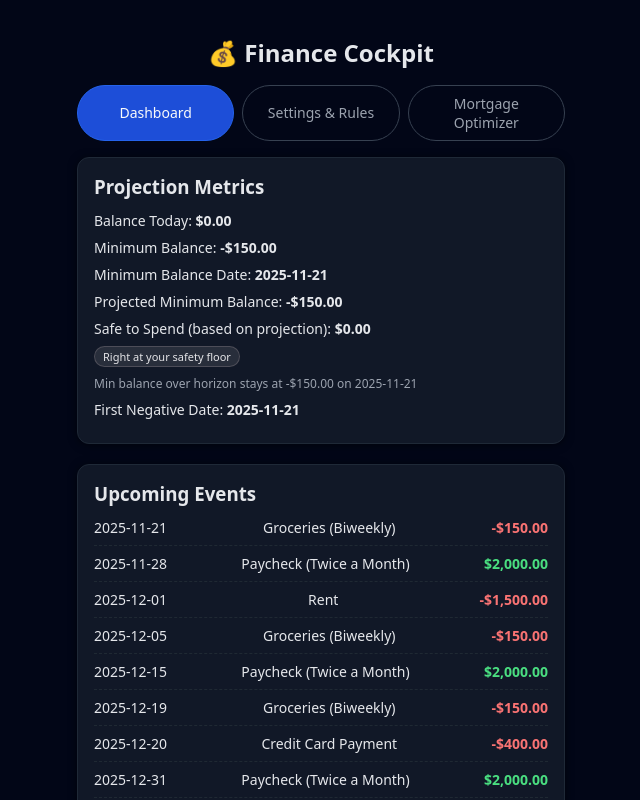
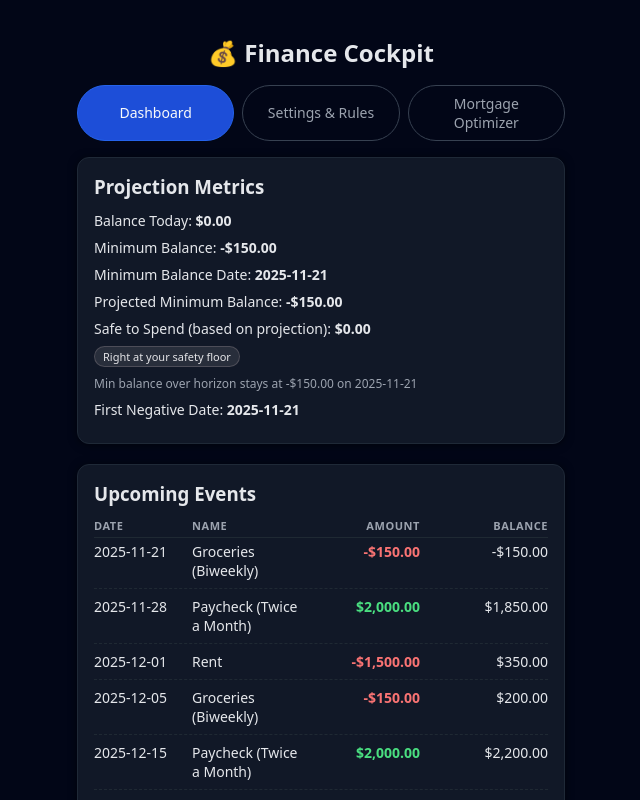
Before and after one commit to shourmoon/finance-cockpit, a React (Vite) app: page / in a window 1280 px wide. Shown: the top 800 px of the page, without its empty margins (319-959 px from the left). Built offline with nearby package versions, Linux system fonts and the light colour scheme.

Commit message:
Bug fixes

```diff
--- a/src/App.tsx
+++ b/src/App.tsx
@@ -41,8 +41,14 @@ export default function App() {
   );
   const [mortgageExtraPayment, setMortgageExtraPayment] = useState(0);
 
-  const { metrics, events } = runCashflowProjection(state);
+  const { metrics, events, timeline } = runCashflowProjection(state);
   const safe = computeSafeToSpend(state);
+
+  const runningBalanceByDate = new Map<string, number>();
+  for (const point of timeline) {
+    runningBalanceByDate.set(point.date, point.balance);
+  }
+
   useEffect(() => {
     saveAppState(state);
   }, [state]);
@@ -334,28 +340,51 @@ export default function App() {
 
           <div style={styles.card}>
             <h3 style={styles.cardTitle}>Upcoming Events</h3>
-            {events.map((e) => (
+            {events.length === 0 ? (
+              <div style={{ fontSize: 13, color: "#9ca3af" }}>
+                No upcoming events in this horizon.
+              </div>
+            ) : (
+              <>
+                <div style={styles.eventHeaderRow}>
+                  <span style={styles.eventDateCell}>Date</span>
+                  <span style={styles.eventNameCell}>Name</span>
+                  <span style={styles.eventAmountCell}>Amount</span>
+                  <span style={styles.eventBalanceCell}>Balance</span>
+                </div>
+                {events.map((e) => {
+                  const runningBalance = runningBalanceByDate.get(e.date);
+                  return (
                     <div
                       key={e.id}
                       style={styles.eventRow}
                       onClick={() => setSelectedEvent(e)}
                     >
-                <span>{e.date}</span>
-                <span>
+                      <span style={styles.eventDateCell}>{e.date}</span>
+                      <span style={styles.eventNameCell}>
                         {e.ruleName}
                         {e.isOverridden && " *"}
                       </span>
-
                       <span
                         style={{
-                    color: e.effectiveAmount >= 0 ? "#4ade80" : "#f97373",
+                          ...styles.eventAmountCell,
+                          color:
+                            e.effectiveAmount >= 0 ? "#4ade80" : "#f97373",
                           fontWeight: 600,
                         }}
                       >
                         {formatMoney(e.effectiveAmount)}
                       </span>
+                      <span style={styles.eventBalanceCell}>
+                        {runningBalance !== undefined
+                          ? formatMoney(runningBalance)
+                          : "—"}
+                      </span>
                     </div>
-            ))}
+                  );
+                })}
+              </>
+            )}
           </div>
         </>
       )}
@@ -582,9 +611,40 @@ const styles: Record<string, any> = {
     borderColor: "rgba(248, 113, 113, 0.8)",
     color: "#fecaca",
   },
+
+  eventHeaderRow: {
+    display: "flex",
+    alignItems: "baseline",
+    gap: 8,
+    fontSize: 11,
+    fontWeight: 600,
+    paddingBottom: 4,
+    borderBottom: "1px solid #1f2933",
+    marginBottom: 4,
+    textTransform: "uppercase",
+    letterSpacing: "0.05em",
+    color: "#9ca3af",
+  },
+  eventDateCell: {
+    flex: "0 0 90px",
+    textAlign: "left",
+  },
+  eventNameCell: {
+    flex: "1 1 auto",
+    textAlign: "left",
+  },
+  eventAmountCell: {
+    flex: "0 0 110px",
+    textAlign: "right",
+  },
+  eventBalanceCell: {
+    flex: "0 0 120px",
+    textAlign: "right",
+  },
   eventRow: {
     display: "flex",
-    justifyContent: "space-between",
+    alignItems: "baseline",
+    gap: 8,
     fontSize: 14,
     paddingBottom: 8,
     borderBottom: "1px dashed #1f2933",
--- a/src/components/MortgageTab.tsx
+++ b/src/components/MortgageTab.tsx
@@ -35,6 +35,25 @@ function formatCurrency(value: number | null | undefined): string {
 function formatPercent(value: number | null | undefined): string {
   if (value == null || Number.isNaN(value)) return "—";
   return `${(value * 100).toFixed(2)}%`;
+}
+
+function formatMonthsAsYearsMonths(totalMonths: number | null | undefined): string {
+  if (totalMonths == null || !Number.isFinite(totalMonths) || totalMonths <= 0) {
+    return "—";
+  }
+  const months = Math.floor(totalMonths);
+  const years = Math.floor(months / 12);
+  const remainingMonths = months % 12;
+
+  const parts: string[] = [];
+  if (years > 0) {
+    parts.push(`${years} yr${years === 1 ? "" : "s"}`);
+  }
+  if (remainingMonths > 0) {
+    parts.push(`${remainingMonths} mo${remainingMonths === 1 ? "" : "s"}`);
+  }
+
+  return parts.join(" ");
 }
 
 function formatDateDisplay(value: string | null | undefined): string {
@@ -463,9 +482,7 @@ export default function MortgageTab() {
             <div style={styles.summaryRow}>
               <span>Months saved vs baseline</span>
               <span>
-                {comparison.monthsSaved > 0
-                  ? `${comparison.monthsSaved} months`
-                  : "—"}
+                {formatMonthsAsYearsMonths(comparison.monthsSaved)}
               </span>
             </div>
           </div>
```
Lines whose indentation alone changed are shown as unchanged.
